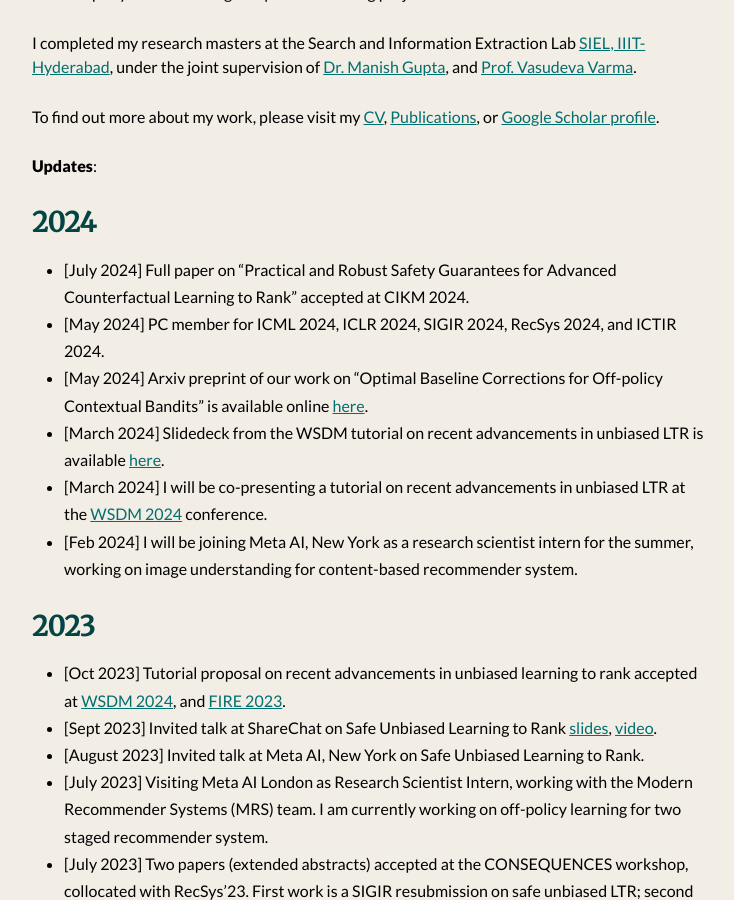
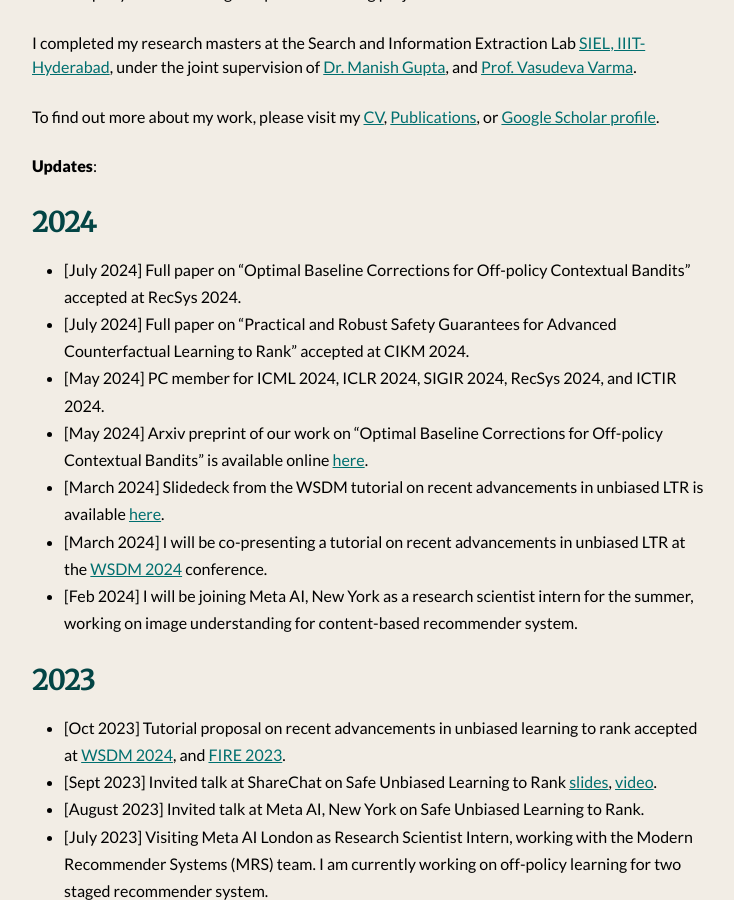
Before and after one commit to shashankg7/shashankg7.github.io, a Jekyll site: the page built from index.md, in a window 1280 px wide and 900 px high, scrolled down 431 px. Shown: the whole window, without its empty margins (272-1006 px from the left). Built offline with Jekyll 4.4.1, drawn with Linux system fonts in a browser that asks for light colours; nearby versions of some CDN libraries.

Commit message:
Update index.md

```diff
--- a/index.md
+++ b/index.md
@@ -17,6 +17,7 @@
 
 ## 2024
 
+* [July 2024] Full paper on "Optimal Baseline Corrections for Off-policy Contextual Bandits" accepted at RecSys 2024.
 * [July 2024] Full paper on "Practical and Robust Safety Guarantees for Advanced Counterfactual Learning to Rank" accepted at CIKM 2024.
 * [May 2024] PC member for ICML 2024, ICLR 2024, SIGIR 2024, RecSys 2024, and ICTIR 2024.
 * [May 2024] Arxiv preprint of our work on "Optimal Baseline Corrections for Off-policy Contextual Bandits" is available online [here](https://arxiv.org/abs/2405.05736).
```
